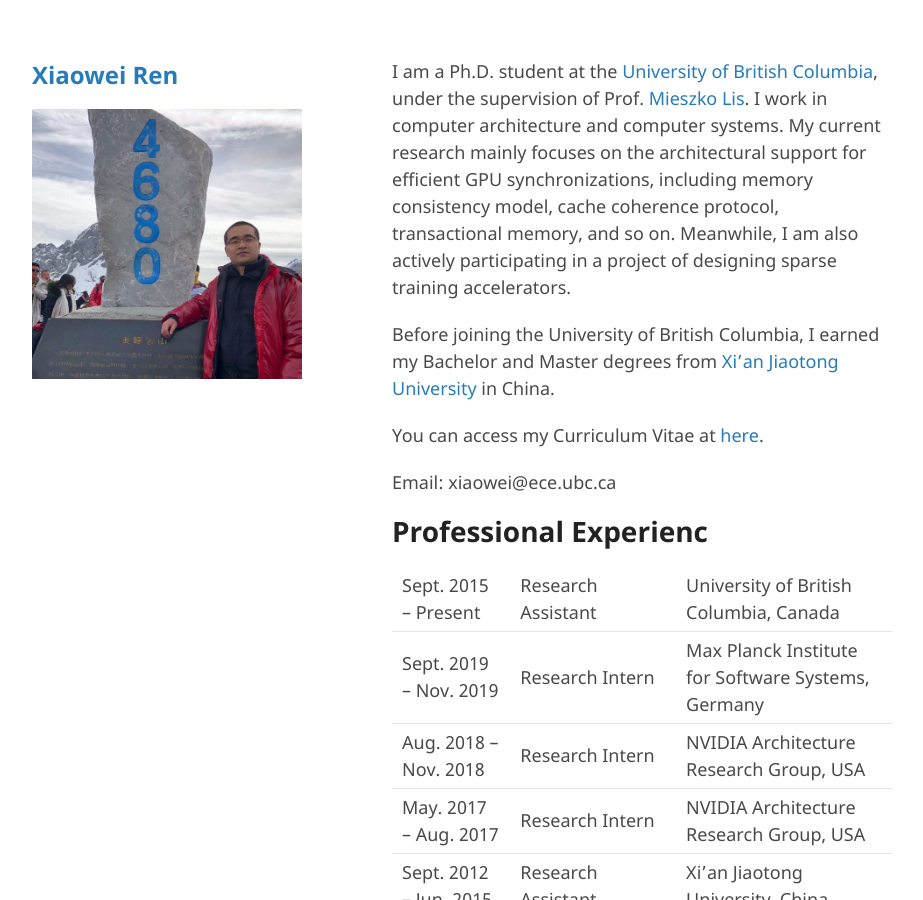
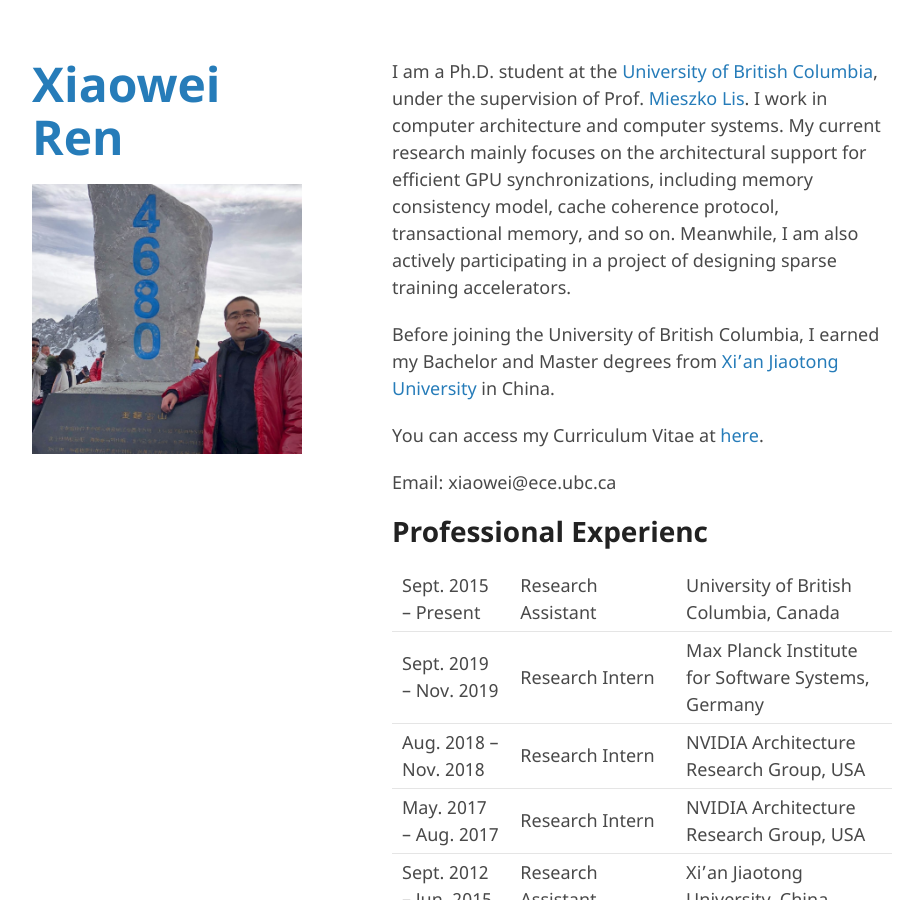
Before and after one commit to ericrxw/xiaoweiren, a Jekyll site: the page built from index.md, in a window 1280 px wide and 900 px high. Shown: the whole window, without its empty margins (178-1101 px from the left). Built offline with Jekyll 4.4.1, drawn with Linux system fonts in a browser that asks for light colours; our own code applies the rules of GitHub Pages for plain Markdown files; the repository's description, which GitHub fills in, is left out.

Commit message:
layout agjustment

```diff
--- a/_layouts/default.html
+++ b/_layouts/default.html
@@ -14,7 +14,7 @@
   <body>
     <div class="wrapper">
       <header>
-	<h1><a href="{{ "/" | absolute_url }}"><font size="+2">{{ site.title | default: site.github.repository_name }}</a></h1></font>
+	<h1><a href="{{ "/" | absolute_url }}"><font size="+10">{{ site.title | default: site.github.repository_name }}</a></h1></font>
 
         {% if site.logo %}
           <img src="{{site.logo | relative_url}}" alt="Logo" />
```
